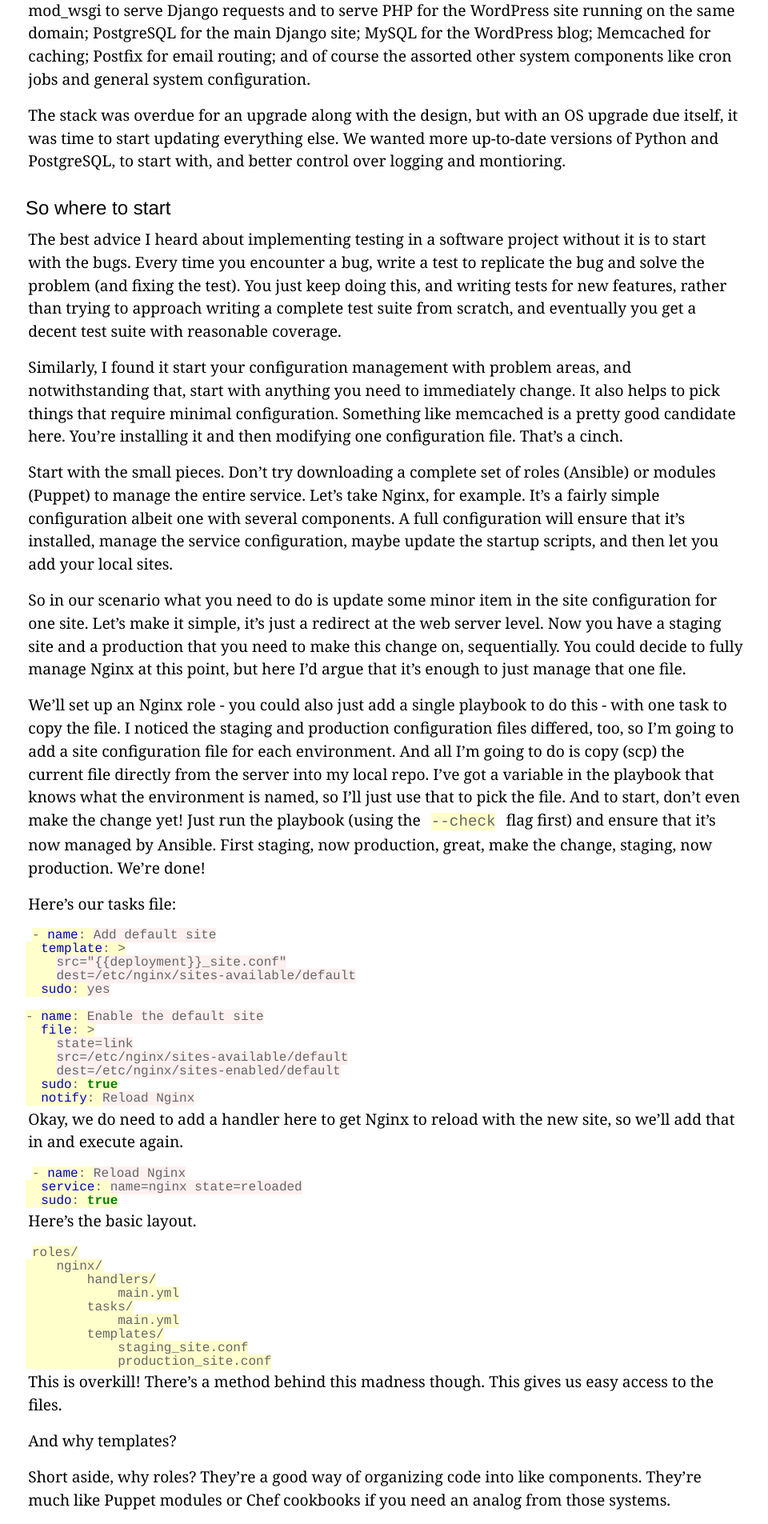
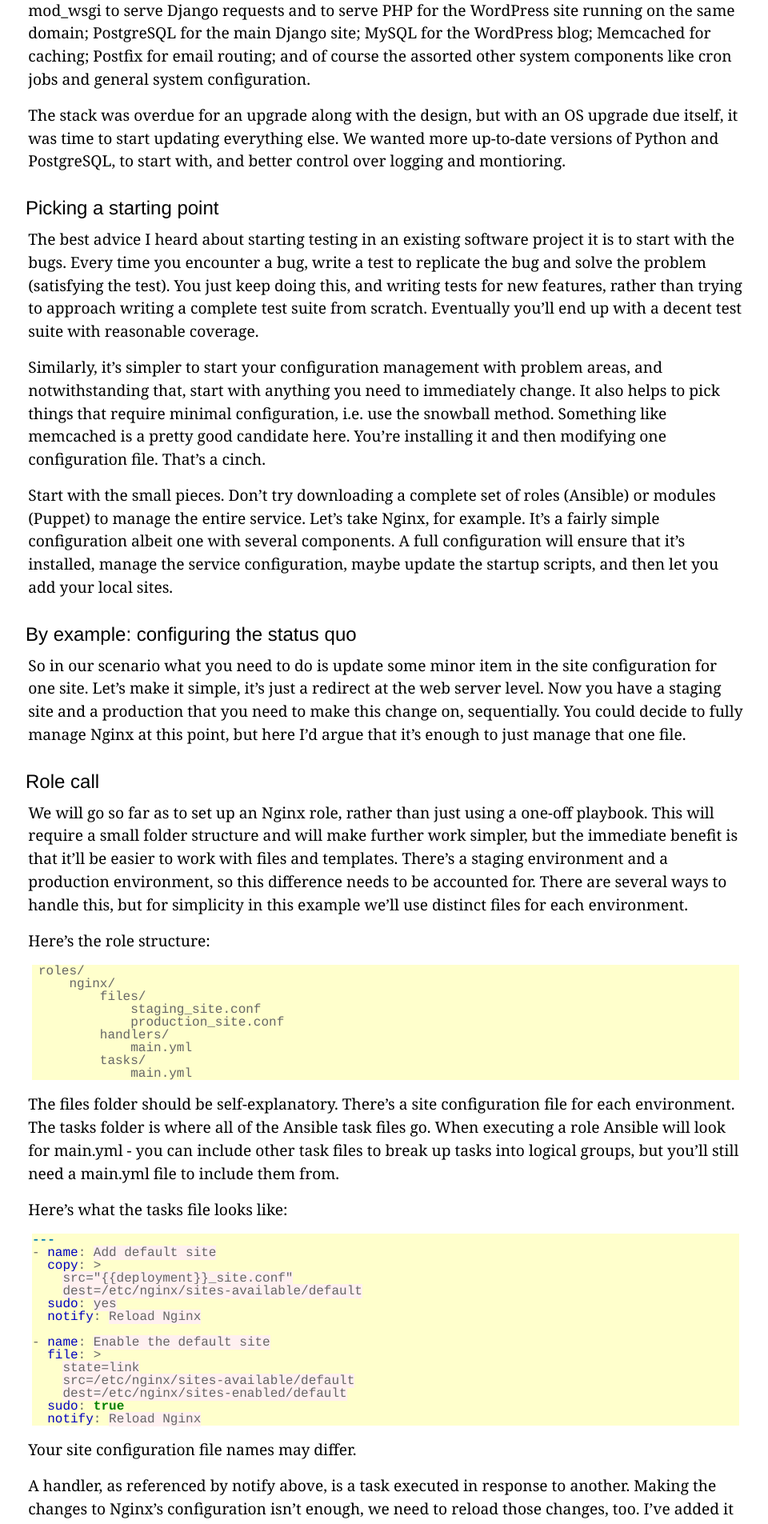
Before and after one commit to bennylope/bennylope.github.com, a Jekyll site: the page built from _posts/2014-06-28-getting-started-ansible.md, in a window 1280 px wide. Shown: the part 851-2756 px from the top of the page at 80% size, without its empty margins (158-1118 px from the left). Built offline with Jekyll 4.4.1, drawn with Linux system fonts in a browser that asks for light colours; comment, search, counter and statistics services are not loaded; some of the changed text lies outside the part shown.

Commit message:
updates to ansible post

```diff
--- a/_posts/2014-06-28-getting-started-ansible.md
+++ b/_posts/2014-06-28-getting-started-ansible.md
@@ -54,20 +54,20 @@ upgrade due itself, it was time to start updating everything else. We wanted
 more up-to-date versions of Python and PostgreSQL, to start with, and better
 control over logging and montioring.
 
-### So where to start
+### Picking a starting point
 
-The best advice I heard about implementing testing in a software project
-without it is to start with the bugs. Every time you encounter a bug, write a
-test to replicate the bug and solve the problem (and fixing the test). You just
+The best advice I heard about starting testing in an existing software project
+it is to start with the bugs. Every time you encounter a bug, write a
+test to replicate the bug and solve the problem (satisfying the test). You just
 keep doing this, and writing tests for new features, rather than trying to
-approach writing a complete test suite from scratch, and eventually you get a
-decent test suite with reasonable coverage.
+approach writing a complete test suite from scratch. Eventually you'll end up
+with a decent test suite with reasonable coverage.
 
-Similarly, I found it start your configuration management with problem areas,
+Similarly, it's simpler to start your configuration management with problem areas,
 and notwithstanding that, start with anything you need to immediately change.
-It also helps to pick things that require minimal configuration. Something like
-memcached is a pretty good candidate here. You're installing it and then
-modifying one configuration file. That's a cinch.
+It also helps to pick things that require minimal configuration, i.e. use the
+snowball method. Something like memcached is a pretty good candidate here.
+You're installing it and then modifying one configuration file. That's a cinch.
 
 Start with the small pieces. Don't try downloading a complete set of roles
 (Ansible) or modules (Puppet) to manage the entire service. Let's take Nginx,
@@ -76,32 +76,53 @@ components. A full configuration will ensure that it's installed, manage the
 service configuration, maybe update the startup scripts, and then let you add
 your local sites.
 
+### By example: configuring the status quo
+
 So in our scenario what you need to do is update some minor item in the site
 configuration for one site. Let's make it simple, it's just a redirect at the
 web server level. Now you have a staging site and a production that you need to
 make this change on, sequentially. You could decide to fully manage Nginx at
 this point, but here I'd argue that it's enough to just manage that one file.
 
-We'll set up an Nginx role - you could also just add a single playbook to do
-this - with one task to copy the file. I noticed the staging and production
-configuration files differed, too, so I'm going to add a site configuration
-file for each environment. And all I'm going to do is copy (scp) the current
-file directly from the server into my local repo. I've got a variable in the
-playbook that knows what the environment is named, so I'll just use that to
-pick the file. And to start, don't even make the change yet! Just run the
-playbook (using the `--check` flag first) and ensure that it's now managed by
-Ansible. First staging, now production, great, make the change, staging, now
-production. We're done!
+### Role call
 
-Here's our tasks file:
+We will go so far as to set up an Nginx role, rather than just using a one-off
+playbook. This will require a small folder structure and will make further work
+simpler, but the immediate benefit is that it'll be easier to work with files
+and templates. There's a staging environment and a production environment, so
+this difference needs to be accounted for. There are several ways to handle
+this, but for simplicity in this example we'll use distinct files for each
+environment.
+
+Here's the role structure:
+
+    roles/
+        nginx/
+            files/
+                staging_site.conf
+                production_site.conf
+            handlers/
+                main.yml
+            tasks/
+                main.yml
+
+The files folder should be self-explanatory. There's a site configuration file
+for each environment. The tasks folder is where all of the Ansible task files
+go. When executing a role Ansible will look for `main.yml` - you can include
+other task files to break up tasks into logical groups, but you'll still need a
+`main.yml` file to include them from.
+
+Here's what the tasks file looks like:
 
 {% highlight yaml %}
 {% raw %}
+---
 - name: Add default site
-  template: >
+  copy: >
     src="{{deployment}}_site.conf"
     dest=/etc/nginx/sites-available/default
   sudo: yes
+  notify: Reload Nginx
 
 - name: Enable the default site
   file: >
@@ -113,71 +134,137 @@ Here's our tasks file:
 {% endraw %}
 {% endhighlight %}
 
-Okay, we *do* need to add a handler here to get Nginx to reload with the new
-site, so we'll add that in and execute again.
+Your site configuration file names may differ.
+
+A handler, as referenced by `notify` above, is a task executed in response to
+another. Making the changes to Nginx's configuration isn't enough, we need to
+reload those changes, too. I've added it for both tasks because I want Nginx to
+reload under any change here, but definitely after the second task. However
+since the first task could result in a change without the second doing so (the
+link should be unchanged) I'll add it twice.
 
 {% highlight yaml %}
+{% raw %}
+---
 - name: Reload Nginx
   service: name=nginx state=reloaded
   sudo: true
+{% endraw %}
 {% endhighlight %}
 
-Here's the basic layout.
+For the contents of each site configuration file, start by copying the exact
+contents of the target file from that environment. The first step is ensuring
+that our process matches what's on the server. We're going to codify
+the existing setup before making even a tiny change.
 
+### Environments and execution
+
+In order to deploy this change, we'll create a playbook to specify which roles
+to include. Here's that file, called `configure.yml`:
+
+{% highlight yaml %}
+{% raw %}
+---
+- hosts: all
+  roles:
+  - nginx
+{% endraw %}
+{% endhighlight %}
+
+Next create a hosts file for each environment, e.g. `hosts.staging`,
+`hosts.production`. You can name them otherwise, of course, but that's my own
+convention. The `hosts.staging` file will include your host servers, e.g.:
+
+    [staging]
+    mydomain.com
+
+Note that you can add domains, IP addresses, or named servers from your SSH
+configuratiNote that you can add domains, IP addresses, or named servers from
+your SSH configuration.
+
+One last thing: the tasks file references the configuration file paths using a
+variable and that's not set anywhere. We'll use the `group_vars` folder to
+include a file for each environment with variable definitions.
+`group_vars/staging` will look like this:
+
+{% highlight yaml %}
+{% raw %}
+---
+deployment: "staging"
+{% endraw %}
+{% endhighlight %}
+
+Pretty simple. You can also include an `all` file for variables which apply to
+all hosts. These are overridden by host specific variables.
+
+Your file structure should look like so now:
+
+    group_vars/
+        production
+        staging
     roles/
         nginx/
+            files/
+                staging_site.conf
+                production_site.conf
             handlers/
                 main.yml
             tasks/
                 main.yml
-            templates/
-                staging_site.conf
-                production_site.conf
+    configure.yml
+    hosts.production
+    hosts.staging
 
-This is overkill! There's a method behind this madness though. This gives us
-easy access to the files.
+Now you're ready to execute:
 
-And why templates?
+    ansible-playbook -K configure.yml -i hosts.staging --check
 
-Short aside, why roles? They're a good way of organizing code into like
-components. They're much like Puppet modules or Chef  cookbooks if you need an
-analog from those systems.
+The `-K` option will prompt for the sudo password; the `-i` option is followed
+by the path to the hosts file we want to use; and the `--check` flag tells Ansible
+not to execute any of the tasks but just report back whether changes would be
+made. Our expectation is that no changes will be made - presuming, of course
+that the file contents are exactly the same. Go ahead and run this without the
+check flag on staging, and do the same sequence on production.
 
-And for good measure add some comments to the file to the effect that one
-should not make changes to it directly since its' now under new management.
-(new management image here).
+### By example: incremental changes
 
-Now that this is working, hey, you know what, let's add in the instructions to
-ensure that the service is installed and working. This is backwards, for sure,
-but on the systems we're dealing with *it's already installed and running*.
+Now let's add our change to the configuration. It's a simple redirect rule, e.g.:
 
-{% highlight yaml %}
-{% raw %}
-- name: Install Nginx
-  apt: pkg=nginx state=latest
-  sudo: yes
+    location /redirect/ {
+        rewrite ^(.*) http://www.othersite.com/ permanent;
+    }
 
-- name: Add default site
-  template: >
-    src="{{deployment}}_site.conf"
-    dest=/etc/nginx/sites-available/default
-  sudo: yes
+Drop that into the appropriate place in the site configuration file for each
+environment. For good measure add some comments to the file to the effect that
+one should not make changes to it directly since it's under new management.
+Now execute the playbook again as before. Your one redirect is now active
+across your environments. Woohoo!
 
-- name: Enable the default site
-  file: >
-    state=link
-    src=/etc/nginx/sites-available/default
-    dest=/etc/nginx/sites-enabled/default
-  sudo: true
-  notify: Reload Nginx
-{% endraw %}
-{% endhighlight %}
+### Complete configuration
 
-Obviously you'll need to change this a little bit if you're using `yum`. And if
-you're not using Ansible you can still follow a similar pattern.
+Of course it'd have taken a fraction of the time to make this change directly,
+but now you can repeat changes, exactly, across environments. You have the
+benefit of being able to more easily test these changes and to retain a history
+of what changed, by whom, and why.
 
-In this case here we're going from staging to production, but ideally this
-would be going from local VM to dev to staging to production.
+Once you've got your immediate changes out of the way, start fleshing out your
+configuration of the status quo. Add a task to install Nginx, and include
+additional configuration files in their present state. For each addition,
+execute the playbook across your environments in sequence, using the `--check`
+flag as desired. This is a tad cautious, but the goal is to make small, easy to
+track changes.
+
+As you build out your configuration, including additional roles, the best test
+of your configuration's completeness is how well you can rebuild your current
+environment from the group up using your configuration code. A disposable
+development environment such as a local VM or cheap cloud instance is your
+friend here.
+
+### Wrap up
+
+Your strategy should be to start small, both in terms of the scope of processes
+or files to manage, and to work incrementally. Work incrementally with both the
+changes you make and the systems against which you make your changes.
 
 If this sounds crazy and exceptionally conservative, you're right. And that's
 how I like it. We have an existing system, a production system even, and our
--- a/css/new.css
+++ b/css/new.css
@@ -14,7 +14,7 @@ h3{font-size:1.5rem;margin-top:2rem;}
 h4{font-size:1.2rem}
 p{margin:.2rem .2rem 1rem .2rem;font-family:Georgia,serif;font-size:1.2rem;line-height:1.8rem}
 blockquote{font-style:italic;line-height:1.2rem;color:#666;margin:40px}
-code{font-family:Courier;color:#666;margin:1rem .5rem 1rem .5rem;background:#ffc}
+pre, div.highlight {font-family:Courier;color:#666;margin:1rem .5rem 1rem .5rem;background:#ffc}
 ol{list-style:decimal;padding-left:2rem}
 ol li{margin:1rem 0 .5rem 0}
 dt{font-size:1.4rem;font-weight:600;font-family:Helvetica,Arial,sans-serif;margin-bottom:.4rem}
```
Also changed, not shown: 1 other file.
